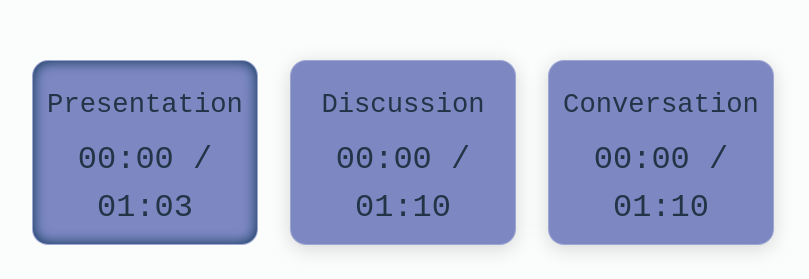
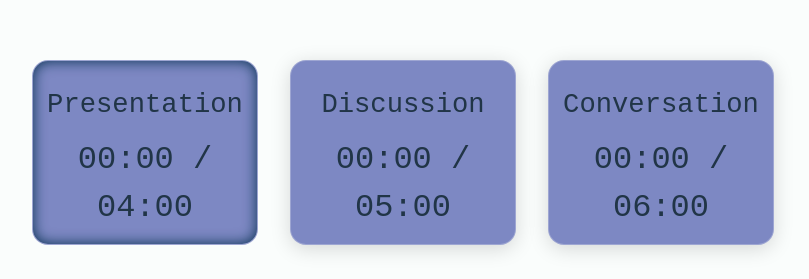
Before and after one commit to blitheryjibits/multi-timer, a React (Vite) app: page / in a window 1280 px wide. Shown: the part 197-476 px from the top of the page, without its empty margins (237-1046 px from the left). Built offline with nearby package versions, Linux system fonts and the light colour scheme.

Commit message:
Feature - adjusted initial time in const timers array

```diff
--- a/src/App.tsx
+++ b/src/App.tsx
@@ -8,9 +8,9 @@ function App() {
   const [currentTimer, setCurrentTimer] = useState(0)
   const [isRunning, setIsRunning] = useState(false)
   const timers = [
-    {id:0, title:"Presentation", duration: 63},
-    {id:1, title:"Discussion", duration: 70},
-    {id:2, title:"Conversation", duration: 70}
+    {id:0, title:"Presentation", duration: 240},
+    {id:1, title:"Discussion", duration: 300},
+    {id:2, title:"Conversation", duration: 360}
   ]
 
   const startTimer = () => {
```
